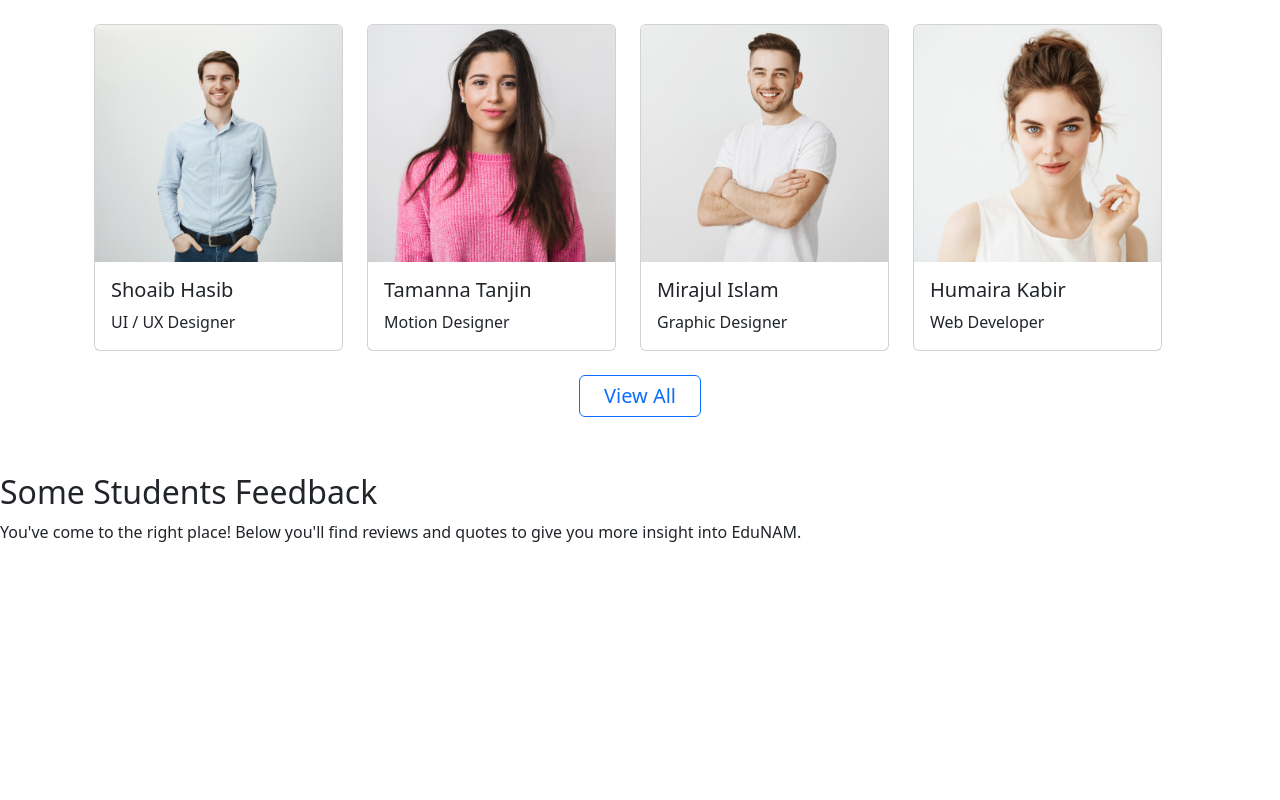
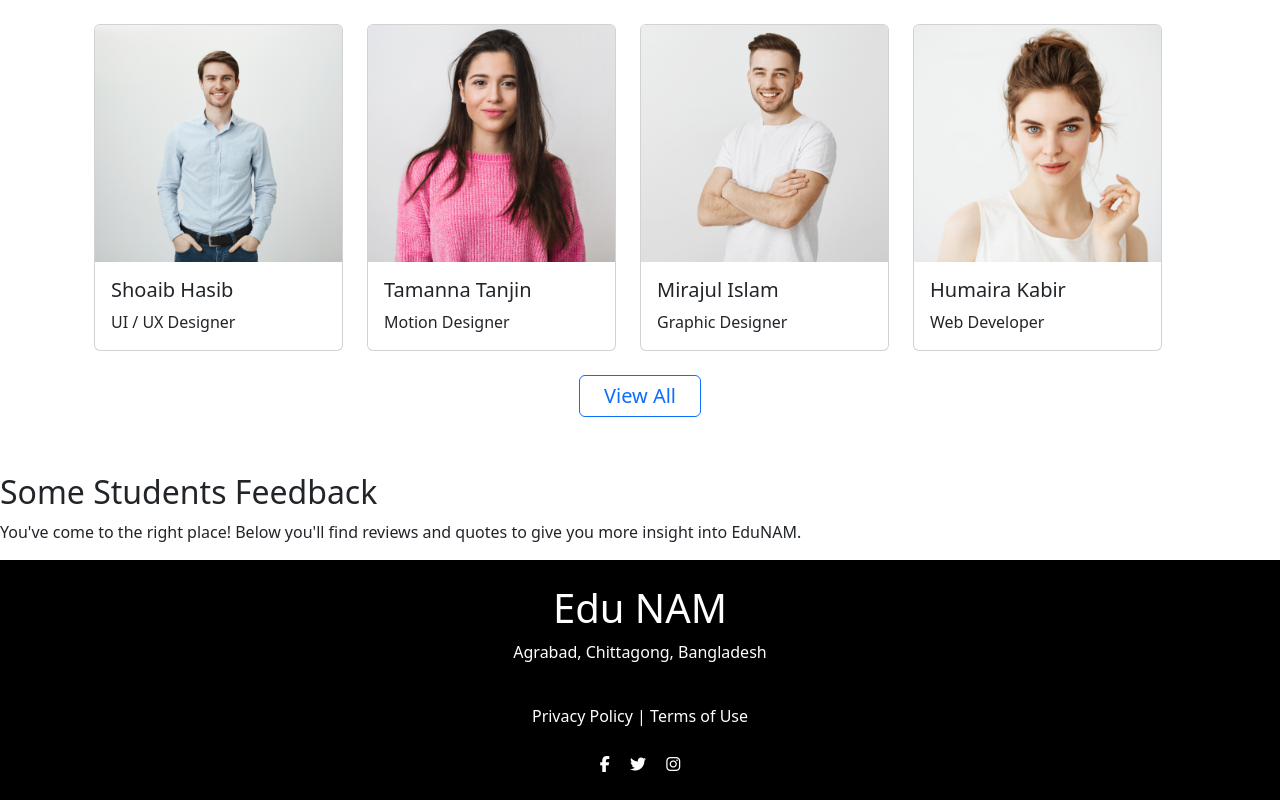
Before and after one commit to nurealammiaji/edunam-bootstrap, a plain HTML site: page index.html in a window 1280 px wide. Shown: the part 2738-3538 px from the top of the page. Before the commit the page ends 3298 px from the top, so only its background shows below. Drawn offline with nearby package versions, Linux system fonts and the light colour scheme.

Commit message:
footer added

```diff
--- a/index.html
+++ b/index.html
@@ -343,8 +343,23 @@
     </section>
     <!-- Feedback Area End -->
   </main>
-  <footer>
-    <!-- footer here -->
+  <footer class="bg-black">
+    <div class="container d-flex flex-column justify-content-center align-items-center p-4 text-white">
+      <div>
+        <h1 class="text-center text-white">Edu NAM</h1>
+        <p class="text-center">Agrabad, Chittagong, Bangladesh</p>
+      </div>
+      <div class="m-4">
+        <a target="_blank" href="#" class="text-decoration-none text-white">Privacy Policy</a>
+        <span>|</span>
+        <a target="_blank" href="#" class="text-decoration-none text-white">Terms of Use</a>
+      </div>
+      <div>
+        <a target="_blank" href="#" class="text-decoration-none m-2 text-white"><i class="fa fa-facebook" aria-hidden="true"></i></a>
+        <a target="_blank" href="#" class="text-decoration-none m-2 text-white"><i class="fa fa-twitter" aria-hidden="true"></i></a>
+        <a target="_blank" href="#" class="text-decoration-none m-2 text-white"><i class="fa fa-instagram" aria-hidden="true"></i></a>
+      </div>
+    </div>
   </footer>
   <!-- Bootstrap JavaScript Libraries -->
   <script src="https://cdn.jsdelivr.net/npm/@popperjs/core@2.11.5/dist/umd/popper.min.js"
```
